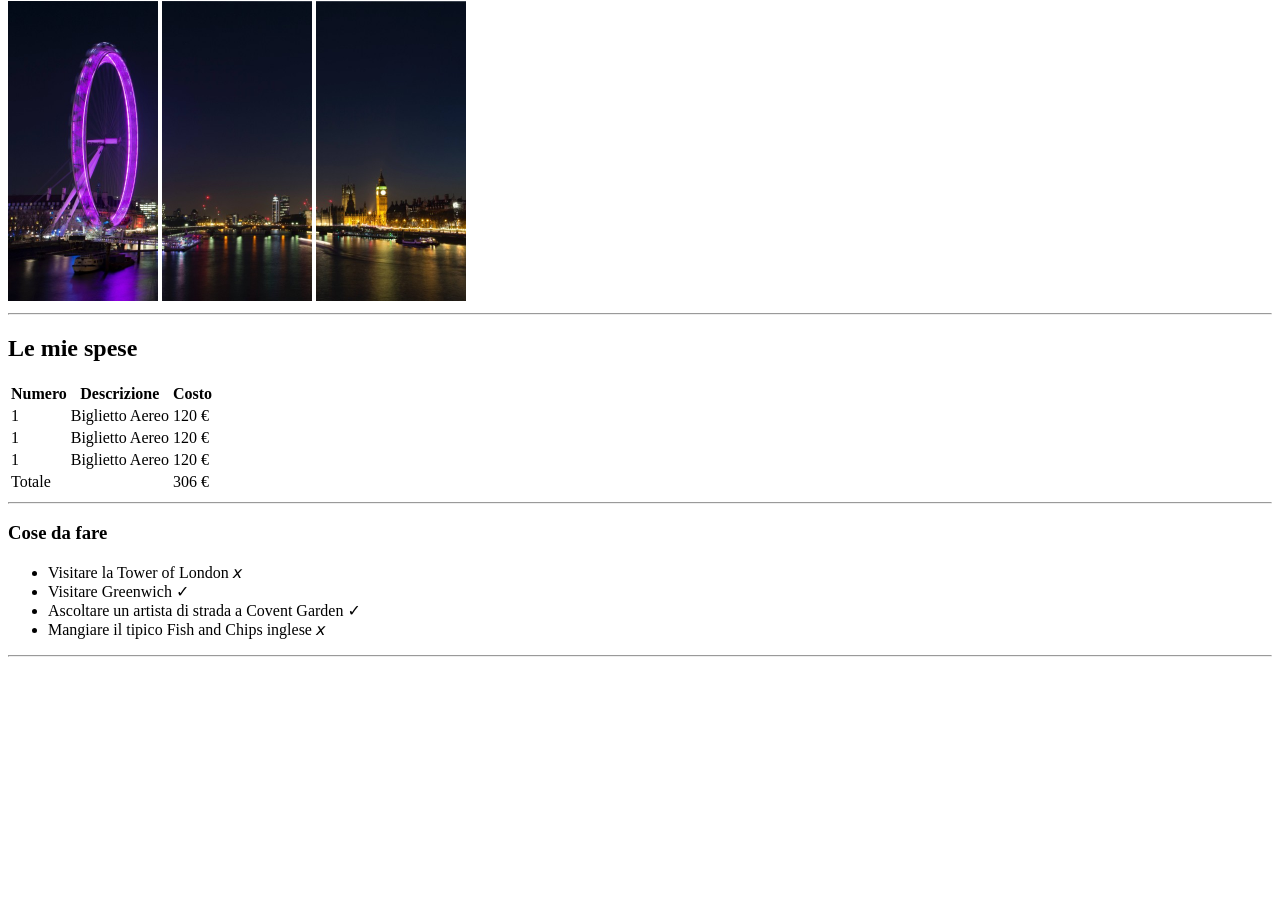
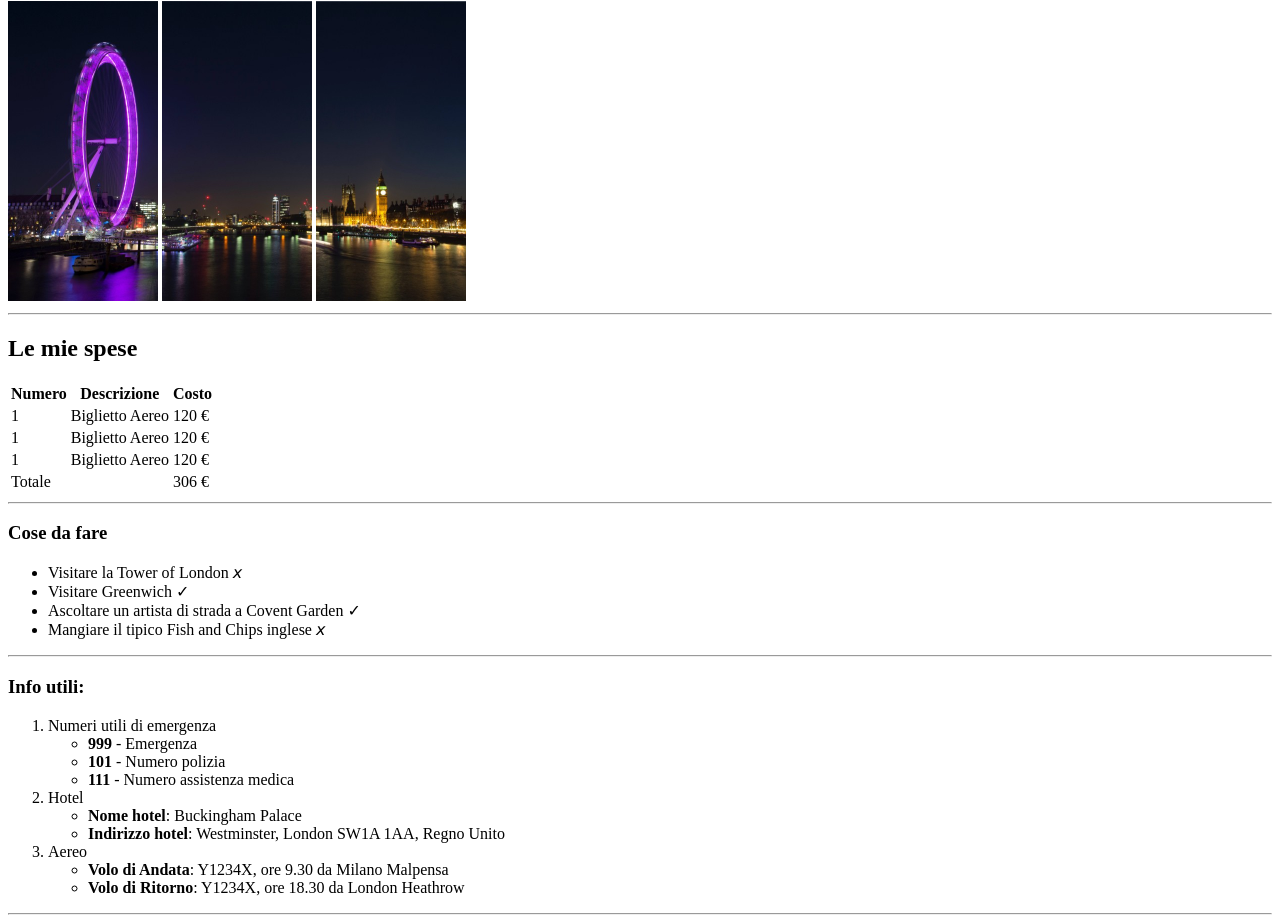
Before and after one commit to moonymel/html-london-trip, a plain HTML site: page index.html in a window 1280 px wide. Shown: the part 79-1002 px from the top of the page. Before the commit the page ends 800 px from the top, so only its background shows below. Drawn offline with Linux system fonts and the light colour scheme.

Commit message:
added "info utili" to index.html

```diff
--- a/index.html
+++ b/index.html
@@ -71,6 +71,34 @@
 
         <hr>
 
+        <!-- info utili -->
+        <section>
+            <h3>Info utili:</h3>
+            <ol>
+                <li>Numeri utili di emergenza
+                    <ul>
+                        <li><strong>999</strong> - Emergenza</li>
+                        <li><strong>101</strong> - Numero polizia</li>
+                        <li><strong>111</strong> - Numero assistenza medica</li>
+                    </ul>
+                </li>
+                <li>Hotel
+                    <ul>
+                        <li><strong>Nome hotel</strong>: Buckingham Palace</li>
+                        <li><strong>Indirizzo hotel</strong>: Westminster, London SW1A 1AA, Regno Unito</li>
+                    </ul>
+                </li>
+                <li>Aereo
+                    <ul>
+                        <li><strong>Volo di Andata</strong>: Y1234X, ore 9.30 da Milano Malpensa</li>
+                        <li><strong>Volo di Ritorno</strong>: Y1234X, ore 18.30 da London Heathrow</li>
+                    </ul>
+                </li>
+            </ol>
+        </section>
+
+        <hr>
+
     </main>
 
     <!-- FOOTER: foto -->
```
